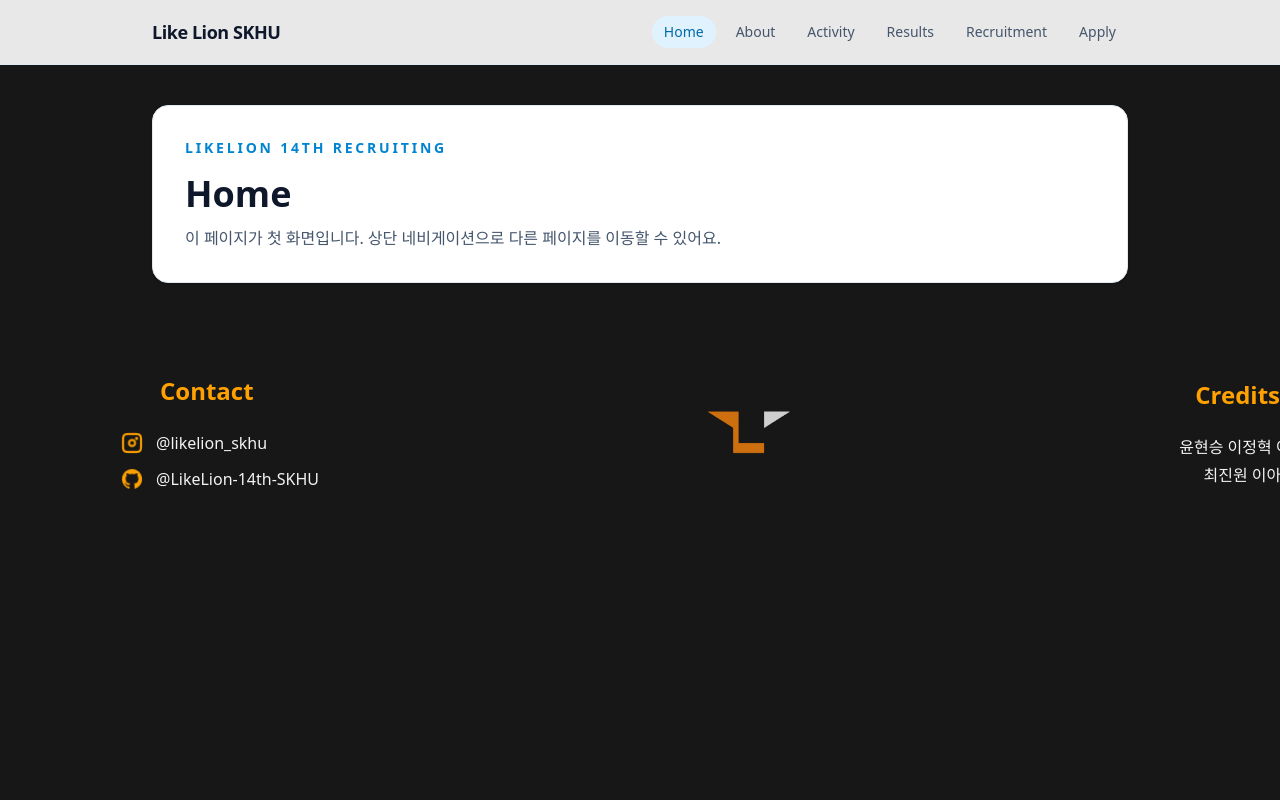
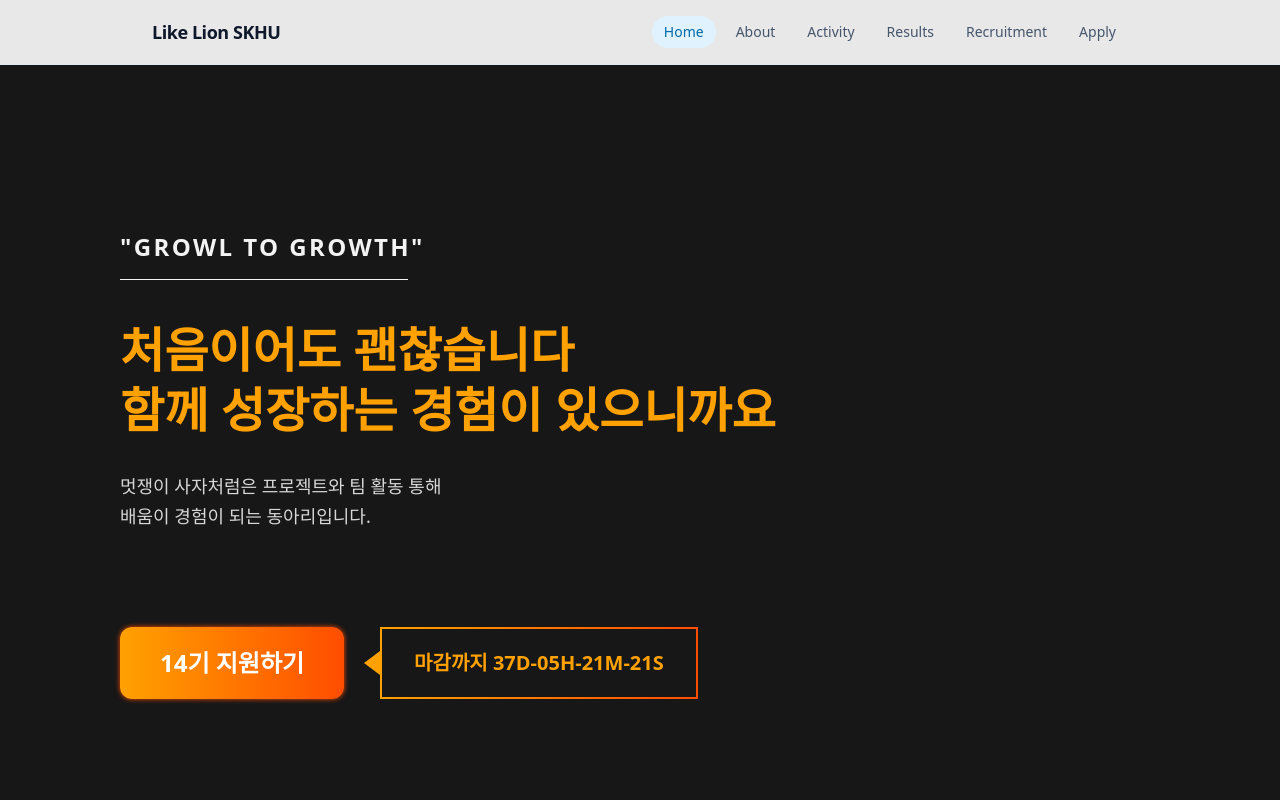
Before and after one commit to LikeLion-14th-SKHU/LikeLion-14th-Recruiting, a React (Vite) app: page / in a window 1280 px wide. Shown: the top 800 px of the page. Built offline with nearby package versions, Linux system fonts and the light colour scheme.

Commit message:
Feat: App.jsx 너비 1440px로 수정

```diff
--- a/src/App.jsx
+++ b/src/App.jsx
@@ -13,7 +13,7 @@
     <BrowserRouter>
       <div className="min-h-screen bg-primary-bg">
         <Header />
-        <main className="mx-auto w-full max-w-5xl px-6 py-10">
+        <main className="mx-auto w-full max-w-[1440px]">
           <Routes>
             <Route path="/" element={<Home />} />
             <Route path="/about" element={<About />} />
--- a/src/pages/Home.jsx
+++ b/src/pages/Home.jsx
@@ -1,16 +1,127 @@
+import { useState, useEffect } from "react";
+
+// ✅ 모집 시작일 / 마감일 여기서 수정하세요
+const RECRUIT_START = new Date("2026-02-16T00:00:00");
+const RECRUIT_END = new Date("2026-03-31T23:59:59");
+
 function Home() {
+  const [timeLeft, setTimeLeft] = useState({
+    days: 0,
+    hours: 0,
+    minutes: 0,
+    seconds: 0,
+  });
+  const [isActive, setIsActive] = useState(false);
+  const [isEnded, setIsEnded] = useState(false);
+
+  useEffect(() => {
+    const tick = () => {
+      const now = new Date();
+
+      if (now < RECRUIT_START) {
+        // 모집 전: 버튼 비활성화, 시작까지 카운트다운
+        setIsActive(false);
+        setIsEnded(false);
+        const diff = RECRUIT_START - now;
+        setTimeLeft(calcTime(diff));
+      } else if (now >= RECRUIT_START && now <= RECRUIT_END) {
+        // 모집 중: 버튼 활성화, 마감까지 카운트다운
+        setIsActive(true);
+        setIsEnded(false);
+        const diff = RECRUIT_END - now;
+        setTimeLeft(calcTime(diff));
+      } else {
+        // 모집 종료
+        setIsActive(false);
+        setIsEnded(true);
+        setTimeLeft({ days: 0, hours: 0, minutes: 0, seconds: 0 });
+      }
+    };
+
+    tick();
+    const interval = setInterval(tick, 1000);
+    return () => clearInterval(interval);
+  }, []);
+
+  const calcTime = (diff) => ({
+    days: Math.floor(diff / (1000 * 60 * 60 * 24)),
+    hours: Math.floor((diff / (1000 * 60 * 60)) % 24),
+    minutes: Math.floor((diff / (1000 * 60)) % 60),
+    seconds: Math.floor((diff / 1000) % 60),
+  });
+
+  const pad = (n) => String(n).padStart(2, "0");
+
+  const countdownText = isEnded
+    ? "모집이 종료되었습니다"
+    : `마감까지 ${pad(timeLeft.days)}D-${pad(timeLeft.hours)}H-${pad(
+        timeLeft.minutes
+      )}M-${pad(timeLeft.seconds)}S`;
+
   return (
-    <section className="rounded-2xl border border-slate-200 bg-white p-8 shadow-sm">
-      <p className="text-sm font-semibold uppercase tracking-[0.2em] text-sky-600">
-        LikeLion 14th Recruiting
+    <section className="w-[1440px] mx-auto bg-primary-bg min-h-screen flex flex-col justify-center px-[120px] py-24">
+      {/* 상단 타이틀 */}
+      <div className="mb-10">
+        <p className="text-text-main text-2xl font-bold tracking-widest mb-4">
+          "GROWL TO GROWTH"
+        </p>
+        <hr className="border-text-main w-72" />
+      </div>
+
+      {/* 메인 카피 */}
+      <h1 className="text-primary-point2 text-5xl font-extrabold leading-tight mb-8">
+        처음이어도 괜찮습니다
+        <br />
+        함께 성장하는 경험이 있으니까요
+      </h1>
+
+      {/* 서브 텍스트 */}
+      <p className="text-text-sub text-lg leading-relaxed mb-24">
+        멋쟁이 사자처럼은 프로젝트와 팀 활동 통해
+        <br />
+        배움이 경험이 되는 동아리입니다.
       </p>
-      <h2 className="mt-4 text-3xl font-bold text-slate-900 md:text-4xl">
-        Home
-      </h2>
-      <p className="mt-3 text-slate-600">
-        이 페이지가 첫 화면입니다. 상단 네비게이션으로 다른 페이지를 이동할 수
-        있어요.
-      </p>
+
+      {/* 버튼 영역 */}
+      <div className="flex items-center gap-5">
+        {/* 지원하기 버튼 */}
+        <button
+          disabled={!isActive}
+          className={`
+            px-10 py-5 rounded-xl text-white text-2xl font-extrabold transition-all duration-300
+            ${
+              isActive
+                ? "bg-gradient cursor-pointer hover:opacity-90 hover:scale-[1.02] shadow-primary-glow"
+                : "bg-gray-600 cursor-not-allowed opacity-50"
+            }
+          `}
+        >
+          14기 지원하기
+        </button>
+
+        {/* 말풍선 카운트다운 */}
+        <div className="relative flex items-center ">
+          {/* 화살표 (말풍선 꼬리) */}
+          <div
+            className="w-0 h-0 "
+            style={{
+              borderTop: "12px solid transparent",
+              borderBottom: "12px solid transparent",
+              borderRight: "16px solid #FFA100",
+            }}
+          />
+          {/* 말풍선 본체 */}
+          <div
+            className="px-8 py-5 rounded-xl border-2 text-xl font-bold "
+            style={{
+              borderImage: "linear-gradient(to left, #FF4D00, #FFA100) 1",
+              color: "#FFA100",
+            }}
+          >
+            {countdownText}
+          </div>
+        </div>
+      </div>
     </section>
   );
 }
```
